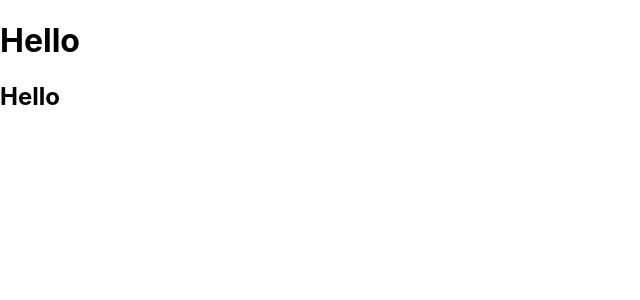
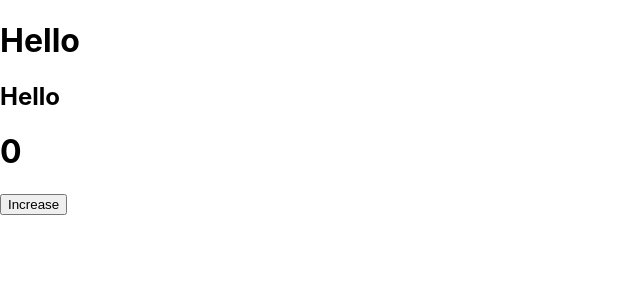
Before and after one commit to codeBurner0/React-JS-Complete, a React (Create React App) app: page / in a window 1280 px wide. Shown: the top 300 px of the page, without its empty margins (0-640 px from the left). Built offline with nearby package versions, Linux system fonts and the light colour scheme.

Commit message:
counter files upadted

```diff
--- a/src/App.js
+++ b/src/App.js
@@ -1,11 +1,11 @@
 import React, { Children } from 'react'
-
+import CounterClass from './Components/CounterClass'
 function App({children}) {
   return (
     <div>
       <h1>{children}</h1>
       <h2>Hello</h2>
-
+      <CounterClass/>
     </div>
   )
 }
--- /dev/null
+++ b/src/Components/CounterClass.js
@@ -0,0 +1,24 @@
+import React from 'react'
+class CounterClass extends React.Component{
+    constructor(){
+        super();
+        this.state={
+            count:0,
+        }
+    }
+    Increase(){
+        this.setState({
+            count:this.state.count+1
+        })
+    }
+    render(){
+        return(
+            <>
+            <h1>{this.state.count}</h1>
+            <button onClick={()=>this.Increase()}>Increase</button>
+            </>
+        )
+    }
+}
+
+export default CounterClass
```
Also changed, not shown: src/Components/CounterFunction.js (added, +16 -0 lines), Questions.txt.
